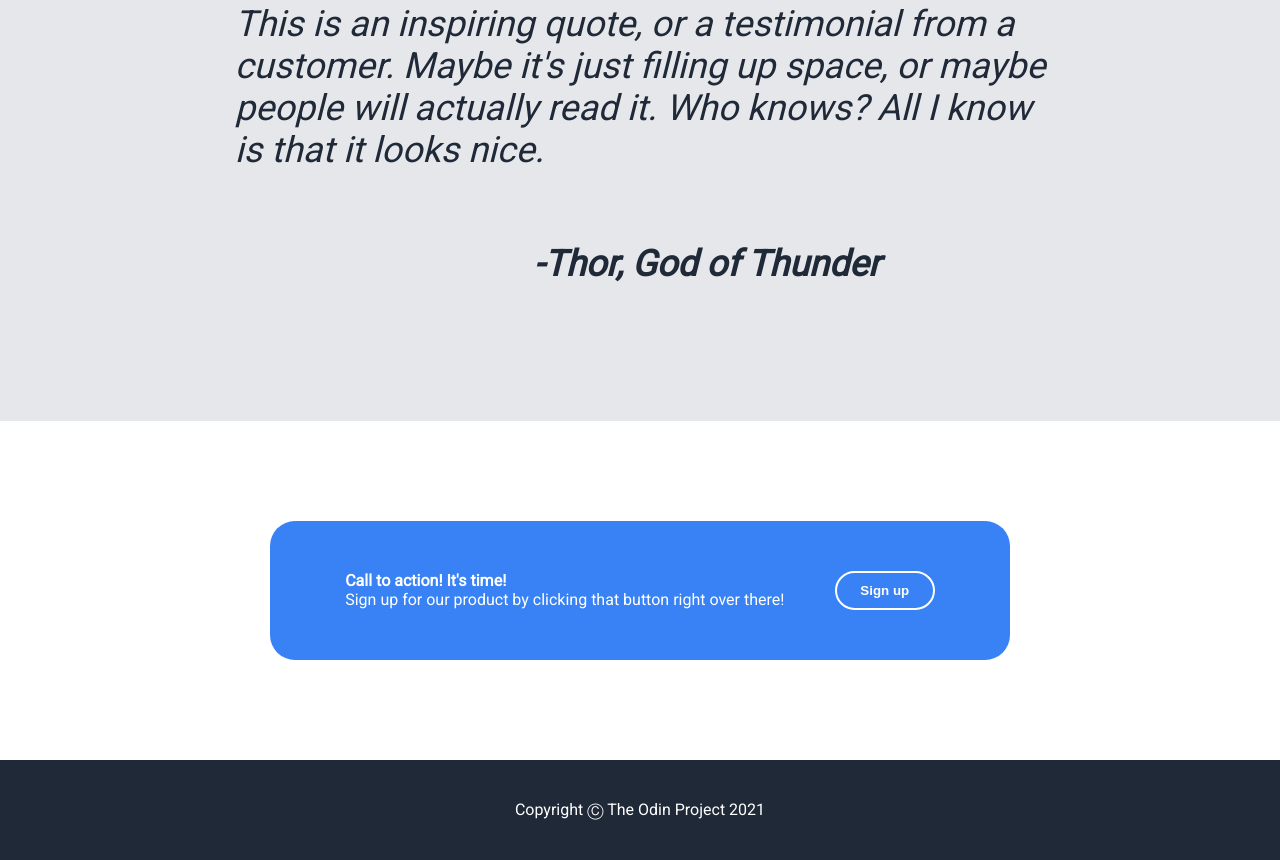
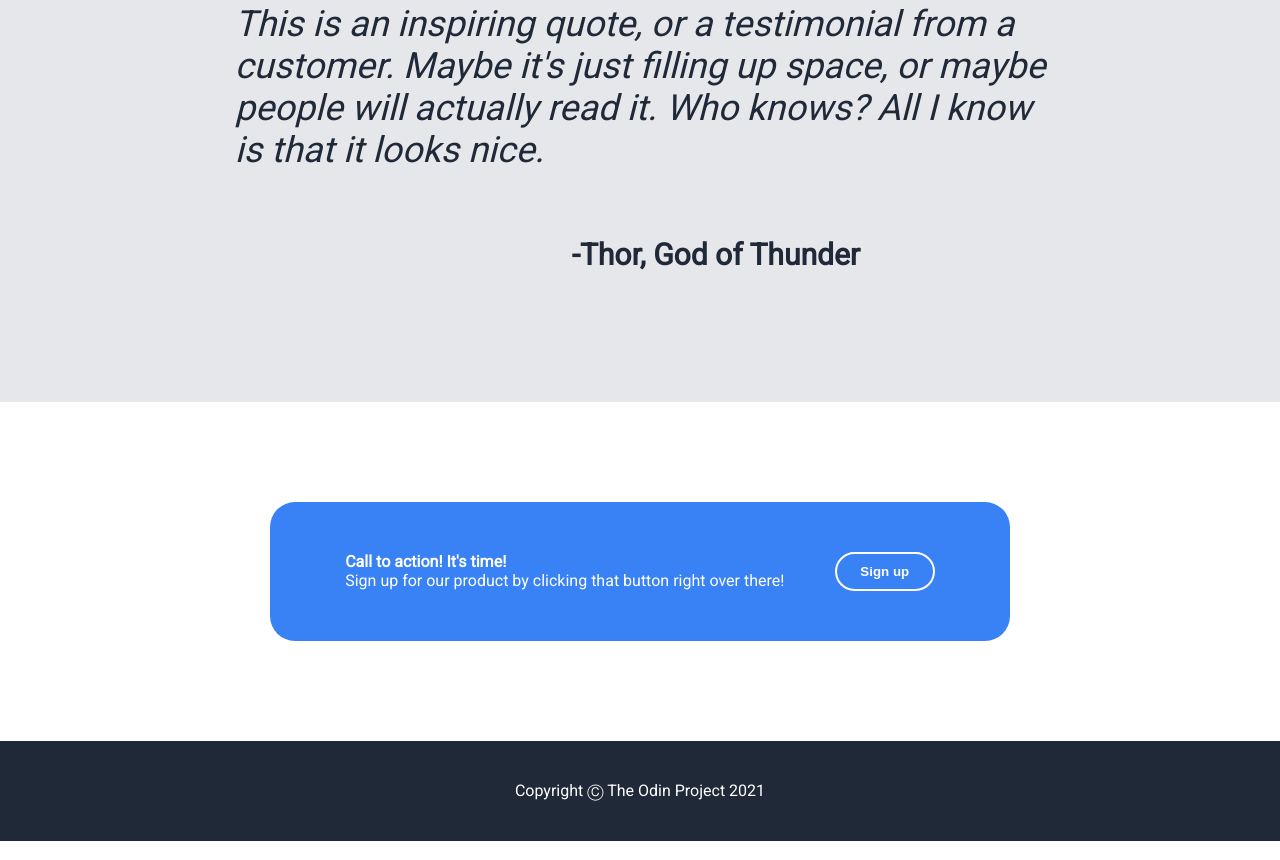
Before and after one commit to a-me01/landing-page, a plain HTML site: page index.html in a window 1280 px wide. Shown: the part 1200-2060 px from the top of the page. Drawn offline with Linux system fonts and the light colour scheme.

Commit message:
Edit quote margin

```diff
--- a/style.css
+++ b/style.css
@@ -4,6 +4,8 @@ body {
     font-family: 'Roboto', sans-serif;
     padding: 0;
     margin: 0;
+    width: 100%;
+
 }
 
 .header,
@@ -162,9 +164,13 @@ h2 {
 .person {
     font-weight: 700;
     display: flex;
-    /* align-items: flex-end; */
-    padding-right: 200px;
+    align-items: flex-end;
+    padding-right: 25%;
     margin-left: auto;
+    font-size: 30px;
+    font-style: normal;
+    font-weight: 700;
+
 }
 
 .action {
```
